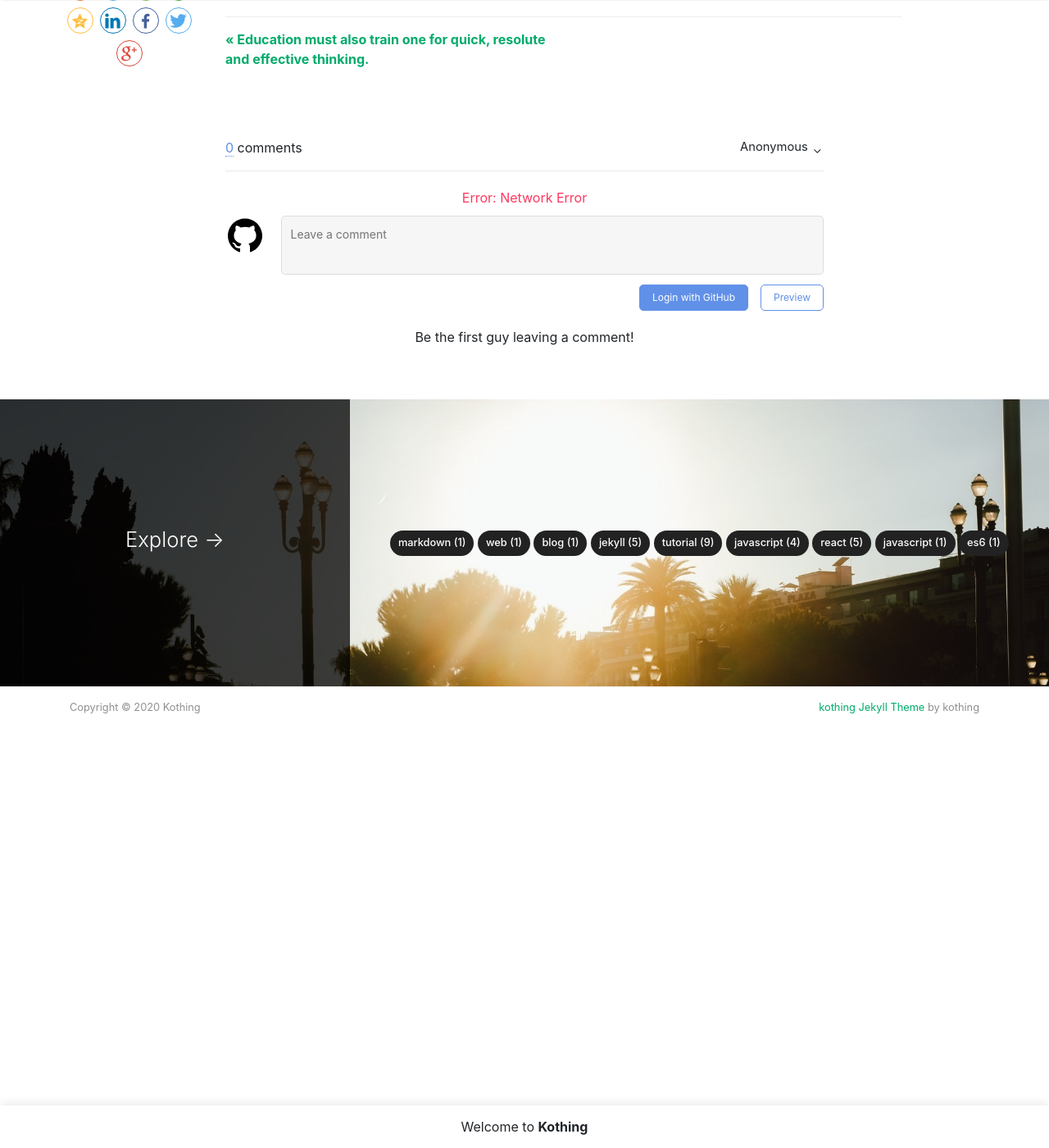
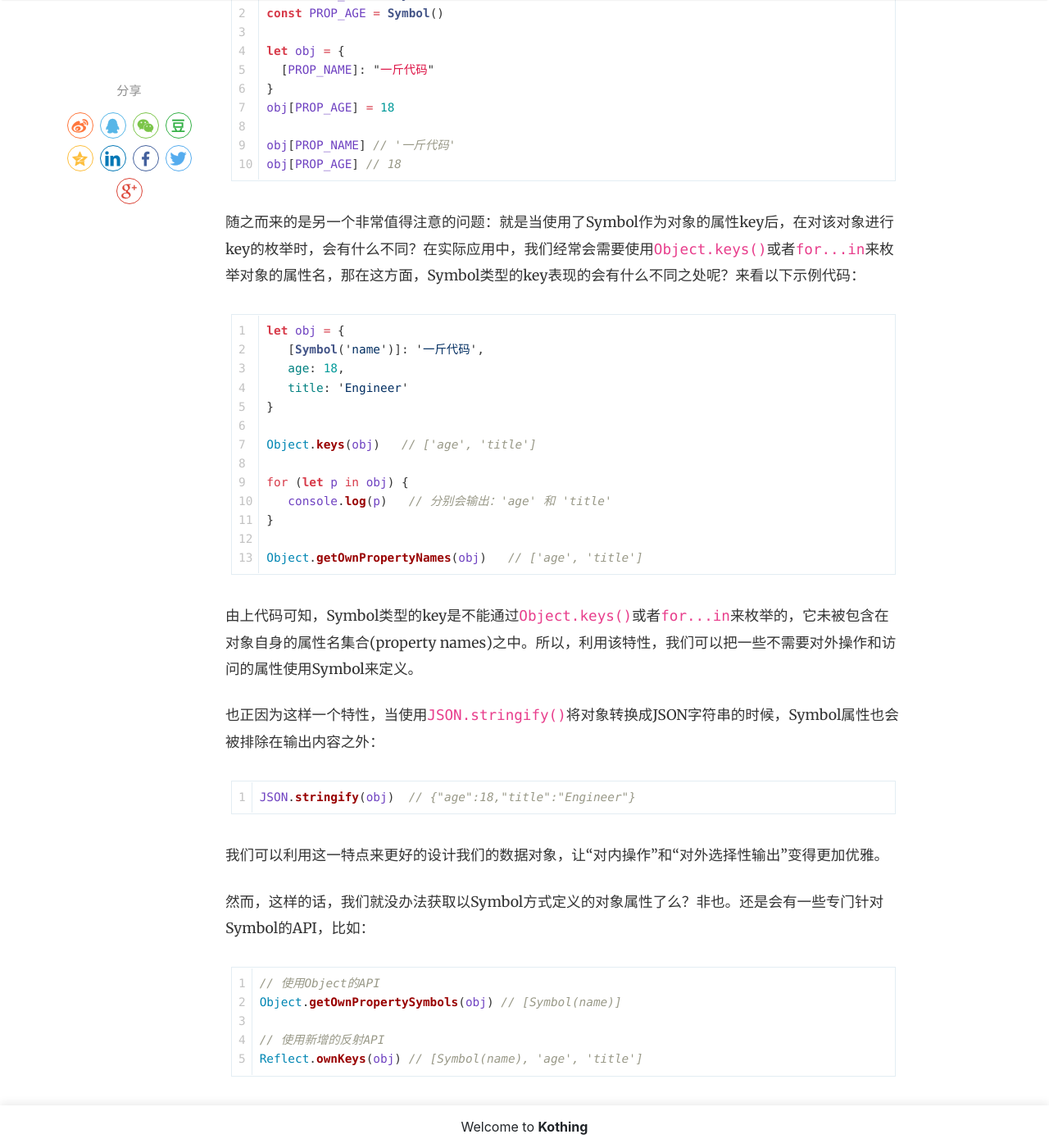
Before and after one commit to kothing/kothing.github.io, a Jekyll site: the page built from _posts/2020-03-01-es6-symbol.md, in a window 1280 px wide and 1400 px high, scrolled down 2511 px. Shown: the whole window at 82% size. Built offline with Jekyll 4.4.1, drawn with Linux system fonts in a browser that asks for light colours; nearby versions of some CDN libraries; comment, search, counter and statistics services are not loaded; before the commit the page ends 3457 px from its top, so only the background shows below that; some of the changed text lies outside the part shown.

Commit message:
Update 2020-03-01-es6-symbol.md

````diff
--- a/_posts/2020-03-01-es6-symbol.md
+++ b/_posts/2020-03-01-es6-symbol.md
@@ -11,17 +11,17 @@ ES6中引入了一种新的基础数据类型：`Symbol`，不过很多开发者
 ## 新的基础数据类型（primitive type）
 
 `Symbol`是由ES6规范引入的一项新特性，它的功能类似于一种标识唯一性的ID。通常情况下，我们可以通过调用`Symbol()`函数来创建一个Symbol实例：
-```
+```js
 let s1 = Symbol()
 ```
 
 或者，你也可以在调用Symbol()函数时传入一个可选的字符串参数，相当于给你创建的Symbol实例一个描述信息：
-```
+```js
 let s2 = Symbol('another symbol')
 ```
 
 如果用当下比较流行的TypeScript的方式来描述这个Symbol()函数的话，可以表示成：
-```
+```js
 /**
  * @param  {any} description 描述信息。可以是任何可以被转型成字符串的值，如：字符串、数字、对象、数组等
  */
@@ -29,12 +29,12 @@ function Symbol(description?: any): symbol
 ```
 
 由于Symbol是一种基础数据类型，所以当我们使用typeof去检查它的类型的时候，它会返回一个属于自己的类型symbol，而不是什么string、object之类的：
-```
+```js
 typeof s1  // 'symbol'
 ```
 
 另外，我们需要重点记住的一点是：每个Symbol实例都是唯一的。因此，当你比较两个Symbol实例的时候，将总会返回`false`：
-```
+```js
 let s1 = Symbol()
 let s2 = Symbol('another symbol')
 let s3 = Symbol('another symbol')
@@ -47,7 +47,7 @@ s2 === s3 // false
 
 **应用场景1：使用Symbol来作为对象属性名(key)**
 在这之前，我们通常定义或访问对象的属性时都是使用字符串，比如下面的代码：
-```
+```js
 let obj = {
   abc: 123,
   "hello": "world"
@@ -56,3 +56,54 @@ let obj = {
 obj["abc"] // 123
 obj["hello"] // 'world'
 ```
+
+而现在，`Symbol`可同样用于对象属性的定义和访问：
+```js
+const PROP_NAME = Symbol()
+const PROP_AGE = Symbol()
+
+let obj = {
+  [PROP_NAME]: "一斤代码"
+}
+obj[PROP_AGE] = 18
+
+obj[PROP_NAME] // '一斤代码'
+obj[PROP_AGE] // 18
+```
+
+随之而来的是另一个非常值得注意的问题：就是当使用了Symbol作为对象的属性key后，在对该对象进行key的枚举时，会有什么不同？在实际应用中，我们经常会需要使用`Object.keys()`或者`for...in`来枚举对象的属性名，那在这方面，Symbol类型的key表现的会有什么不同之处呢？来看以下示例代码：
+```js
+let obj = {
+   [Symbol('name')]: '一斤代码',
+   age: 18,
+   title: 'Engineer'
+}
+
+Object.keys(obj)   // ['age', 'title']
+
+for (let p in obj) {
+   console.log(p)   // 分别会输出：'age' 和 'title'
+}
+
+Object.getOwnPropertyNames(obj)   // ['age', 'title']
+```
+
+由上代码可知，Symbol类型的key是不能通过`Object.keys()`或者`for...in`来枚举的，它未被包含在对象自身的属性名集合(property names)之中。所以，利用该特性，我们可以把一些不需要对外操作和访问的属性使用Symbol来定义。
+
+也正因为这样一个特性，当使用`JSON.stringify()`将对象转换成JSON字符串的时候，Symbol属性也会被排除在输出内容之外：
+```js
+JSON.stringify(obj)  // {"age":18,"title":"Engineer"}
+```
+
+我们可以利用这一特点来更好的设计我们的数据对象，让“对内操作”和“对外选择性输出”变得更加优雅。
+
+然而，这样的话，我们就没办法获取以Symbol方式定义的对象属性了么？非也。还是会有一些专门针对Symbol的API，比如：
+```js
+// 使用Object的API
+Object.getOwnPropertySymbols(obj) // [Symbol(name)]
+
+// 使用新增的反射API
+Reflect.ownKeys(obj) // [Symbol(name), 'age', 'title']
+```
+
+**应用场景2：使用Symbol来替代常量**
````
